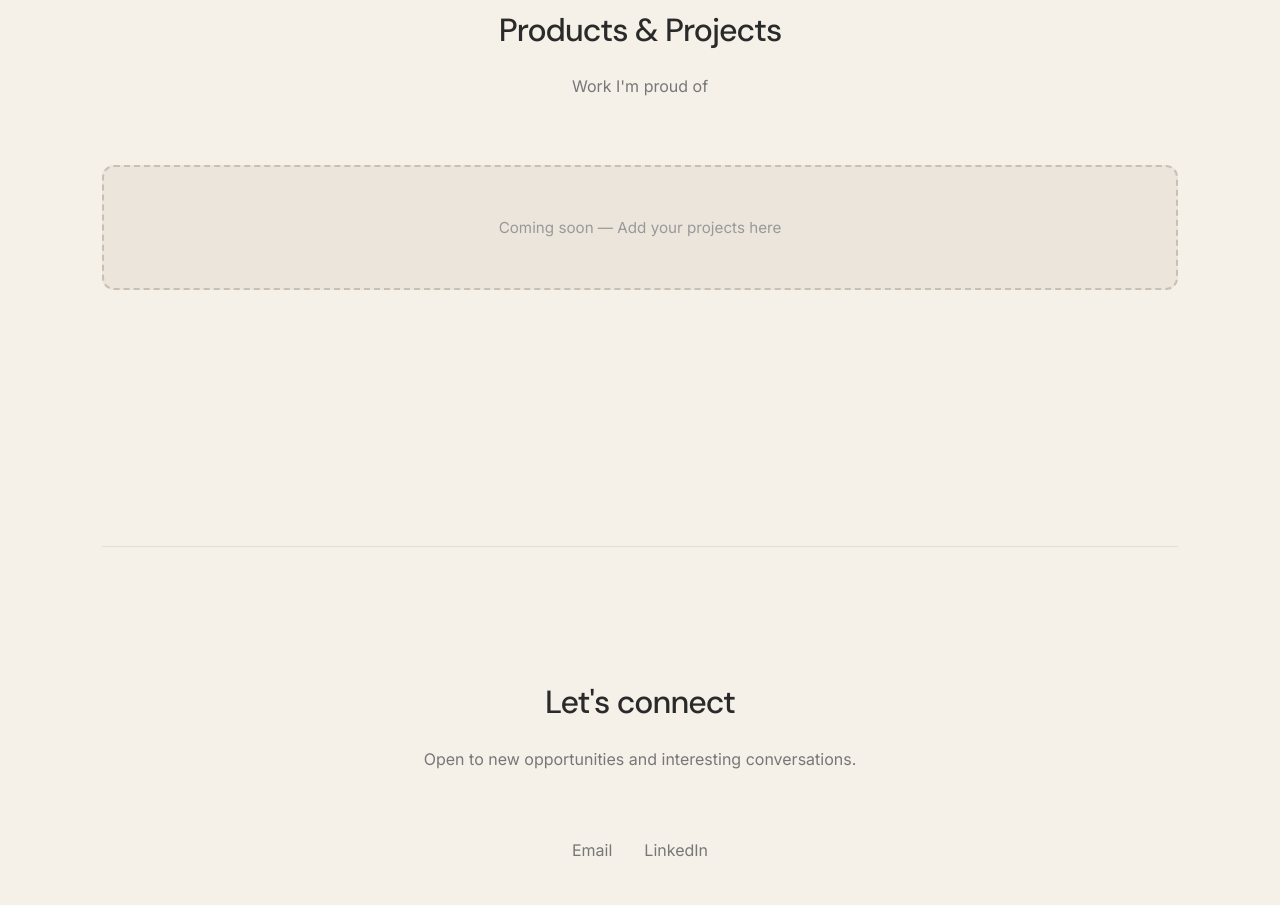
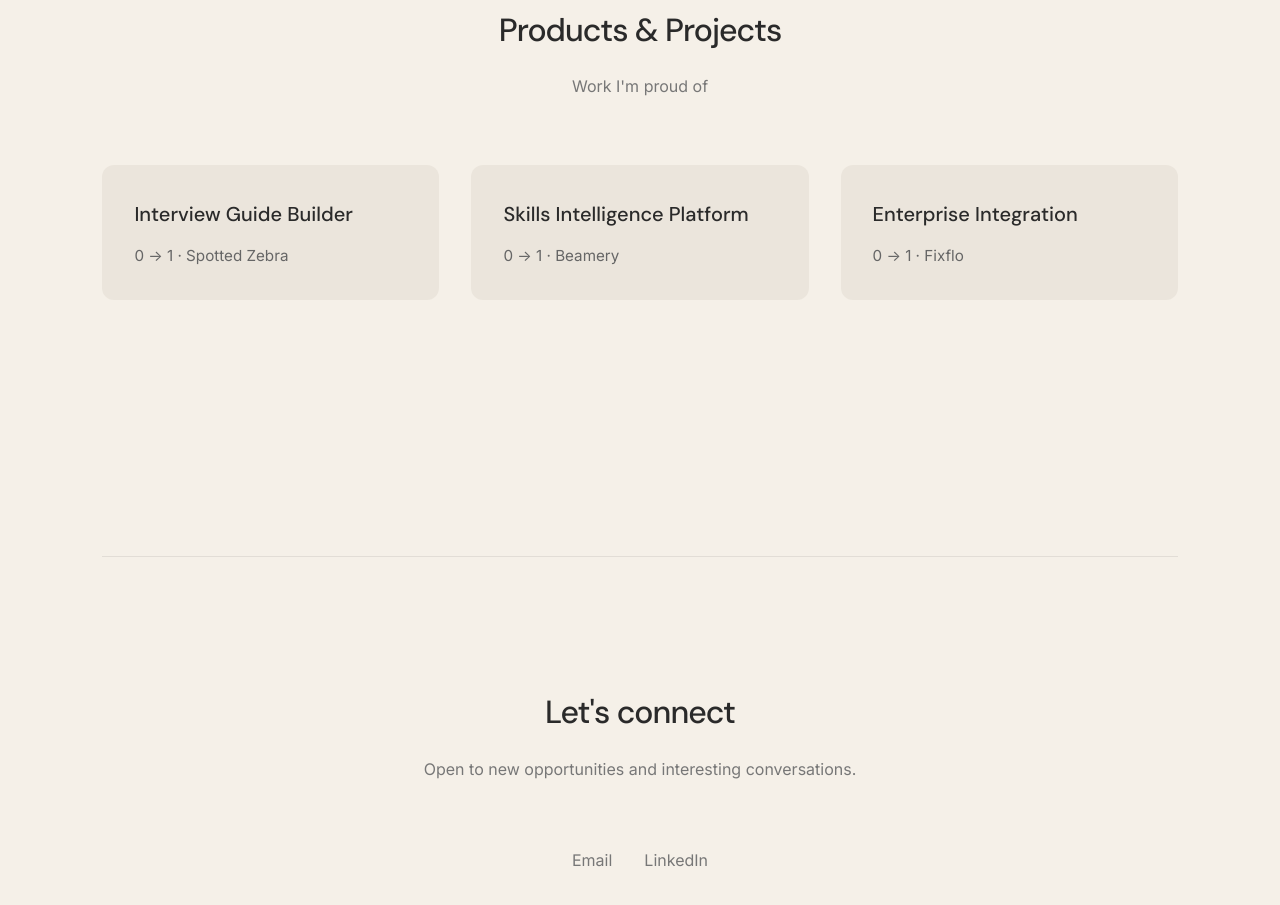
Before and after one commit to norbertsamu/pm-portfolio, a website: page public/index.html in a window 1280 px wide. Shown: the part 2114-3019 px from the top of the page. Drawn offline with Linux system fonts and the light colour scheme; no server answers.

Commit message:
Add projects to Products & Projects section
- Interview Guide Builder (0→1) - Spotted Zebra
- Skills Intelligence Platform (0→1) - Beamery
- Enterprise Integration (0→1) - Fixflo

Co-Authored-By: Claude Opus 4.5 <noreply@anthropic.com>

```diff
--- a/public/index.html
+++ b/public/index.html
@@ -67,8 +67,17 @@
         <p class="section-intro fade-in">Work I'm proud of</p>
 
         <div class="projects-grid fade-in">
-            <div class="project-placeholder">
-                Coming soon — Add your projects here
+            <div class="project-card">
+                <h3>Interview Guide Builder</h3>
+                <p class="project-type">0 → 1 · Spotted Zebra</p>
+            </div>
+            <div class="project-card">
+                <h3>Skills Intelligence Platform</h3>
+                <p class="project-type">0 → 1 · Beamery</p>
+            </div>
+            <div class="project-card">
+                <h3>Enterprise Integration</h3>
+                <p class="project-type">0 → 1 · Fixflo</p>
             </div>
         </div>
     </section>
--- a/public/styles.css
+++ b/public/styles.css
@@ -300,6 +300,12 @@ a {
     line-height: 1.7;
 }
 
+.project-type {
+    font-size: 0.85rem;
+    color: #888;
+    margin-top: 0.5rem;
+}
+
 .project-placeholder {
     background: #ebe5dc;
     border: 2px dashed #c9c0b3;
```
